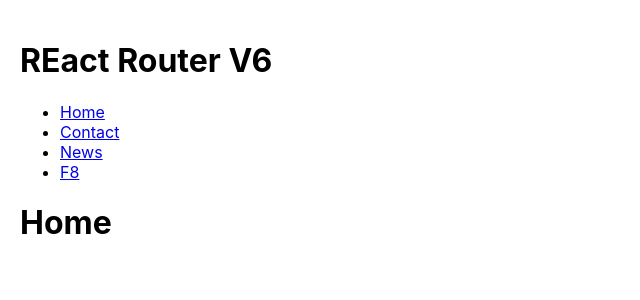
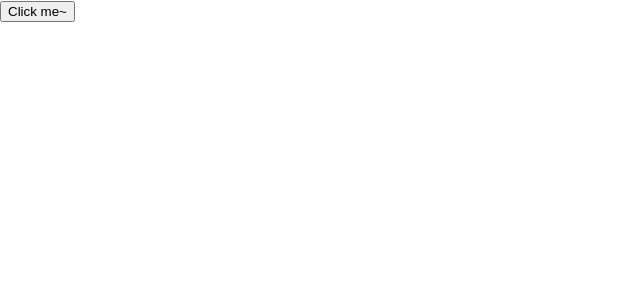
Before and after one commit to Spaceship-2K3/tiktok-ui, a React (Create React App) app: page / in a window 1280 px wide. Shown: the top 300 px of the page, without its empty margins (0-640 px from the left). Built offline with nearby package versions, Linux system fonts and the light colour scheme.

Commit message:
babel plugin module resolver

```diff
--- /dev/null
+++ b/config-overrides.js
@@ -0,0 +1,7 @@
+/* config-overrides.js */
+
+const { override, useBabelRc } = require("customize-cra");
+const path = require("path");
+
+// eslint-disable-next-line react-hooks/rules-of-hooks
+module.exports = override(useBabelRc());
--- /dev/null
+++ b/src/Components/App.js
@@ -0,0 +1,10 @@
+import Button from "./Button";
+function App() {
+    return (
+        <div>
+            <Button />
+        </div>
+    );
+}
+
+export default App;
--- /dev/null
+++ b/src/Components/Button/index.js
@@ -0,0 +1,6 @@
+import myAlert from "~/myAlert(test)"; // ~/ <=> src
+function Button() {
+    return <button onClick={myAlert}>Click me~</button>;
+}
+
+export default Button;
--- a/src/index.js
+++ b/src/index.js
@@ -2,7 +2,7 @@ import React from "react";
 import ReactDOM from "react-dom/client";
 import { BrowserRouter } from "react-router-dom";
 import "./index.css";
-import App from "./Router(Learn)/App";
+import App from "~/Components/App";
 import reportWebVitals from "./reportWebVitals";
 
 const root = ReactDOM.createRoot(document.getElementById("root"));
--- /dev/null
+++ b/src/myAlert(test).js
@@ -0,0 +1,5 @@
+const myAlert = () => {
+    alert("Say hi");
+};
+
+export default myAlert;
```
Also changed, not shown: jsconfig.json (added, +8 -0 lines), package.json (+9 -4 lines), .babelrc (added), 1 other file (tests, documents, lock files or other folders).
